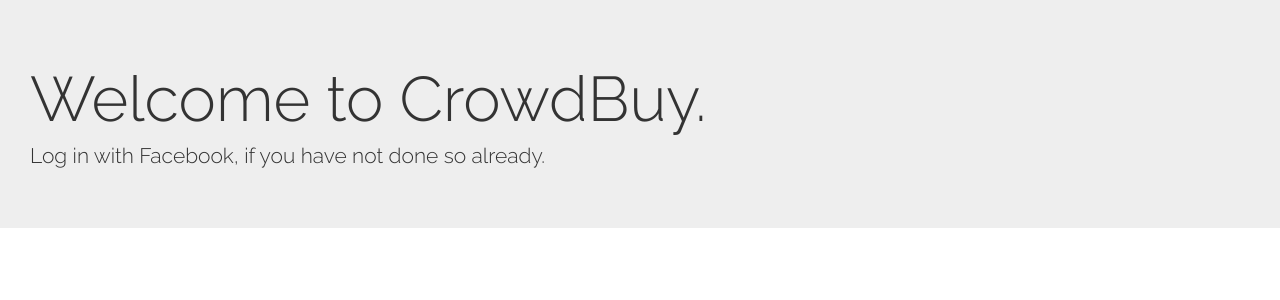
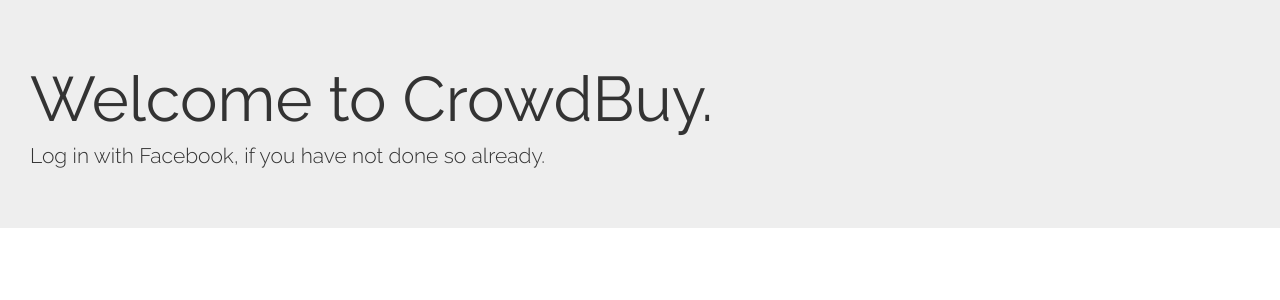
Before and after one commit to burnflare/CrowdBuy, a PHP site: page / in a window 1280 px wide. Shown: the top 300 px of the page. Run offline with PHP 8.4, Linux system fonts and the light colour scheme; some libraries are stand-ins or nearby versions.

Commit message:
Remove font-weight rule.

```diff
--- a/css/custom-theme.css
+++ b/css/custom-theme.css
@@ -1,9 +1,5 @@
 h1, h2, h3, h4, h5, h6, p, body {
 	font-family: 'Raleway', 'Segoe UI', 'Helvetica Neue', Helvetica, Arial, sans-serif;
-}
-
-h1, h2, h3, h4, h5, h6 {
-	font-weight: 300;
 }
 
 .page-header {
```
